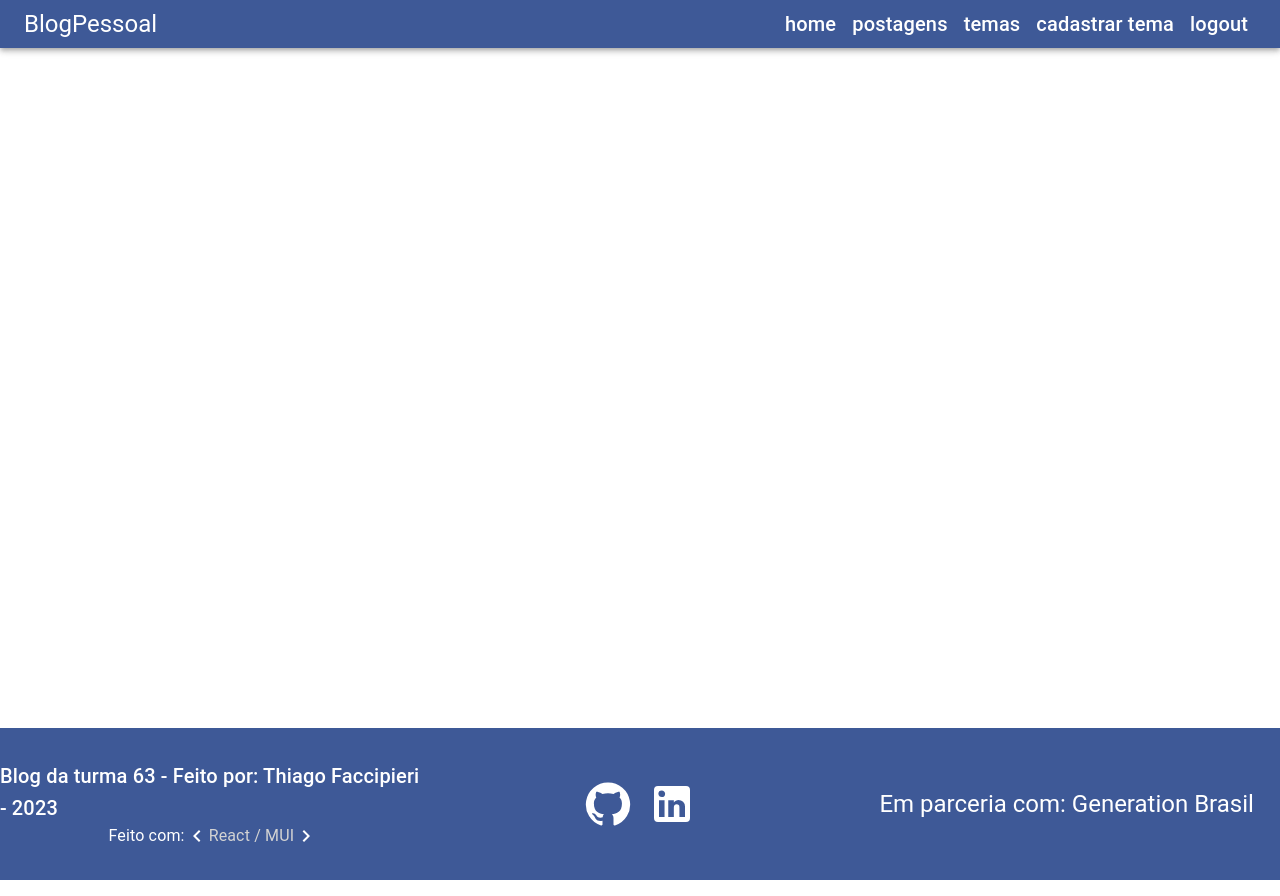
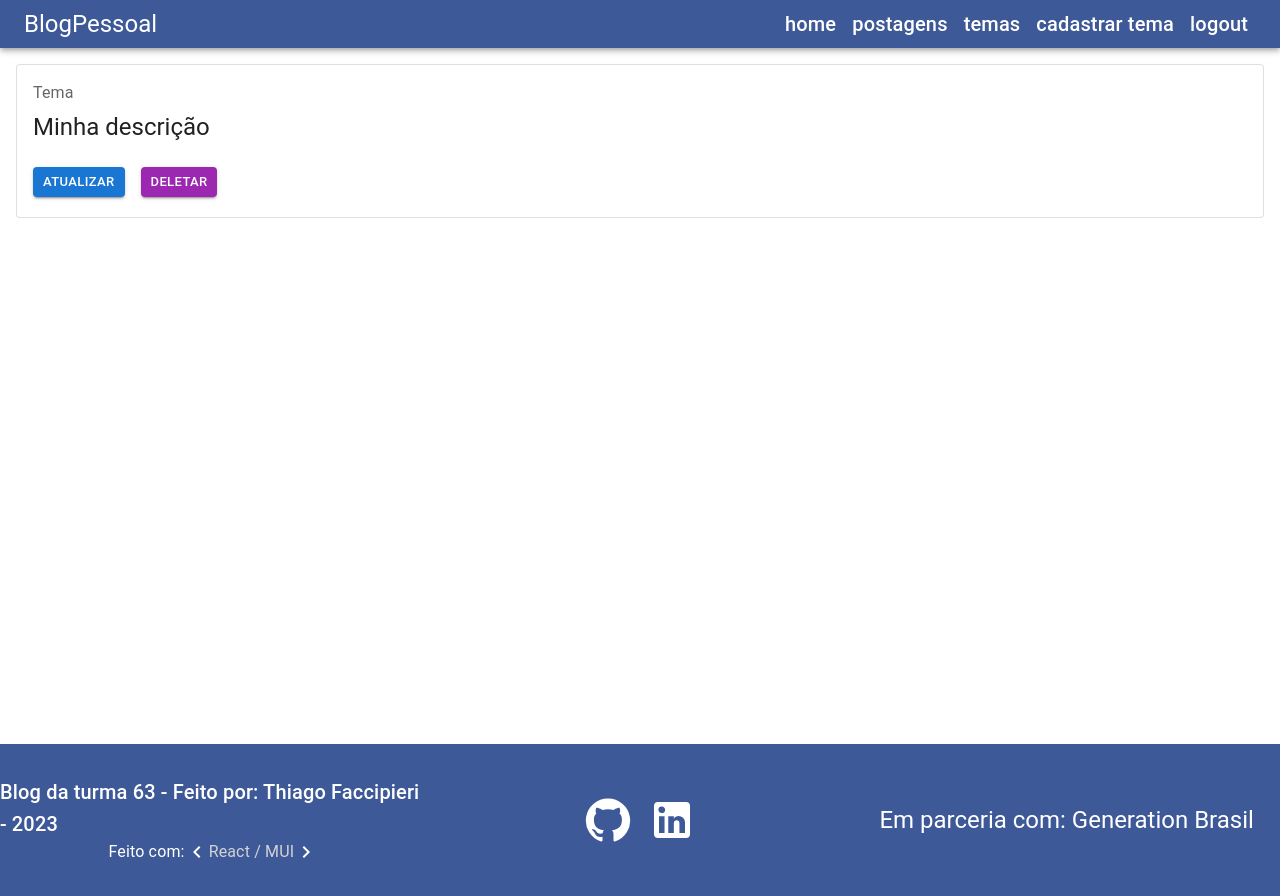
Before and after one commit to tjfaccipieri/blogPessoalT63, a React (Vite) app: page /temas in a window 1280 px wide. Built offline with nearby package versions, Linux system fonts and the light colour scheme.

Commit message:
cadastro e login integrados com backend

```diff
--- a/src/App.tsx
+++ b/src/App.tsx
@@ -2,9 +2,11 @@ import './App.css'
 import Footer from './componentes/estaticos/footer/Footer'
 import Navbar from './componentes/estaticos/navbar/Navbar'
 import Home from './paginas/home/Home'
-import { Route, BrowserRouter, Routes } from 'react-router-dom'
+import { Route, BrowserRouter, Routes} from 'react-router-dom'
 import Login from './paginas/login/Login'
 import CadastroUsuario from './paginas/cadastroUsuario/CadastroUsuario'
+import ListaPostagens from './componentes/postagens/listaPostagens/ListaPostagens'
+import ListaTemas from './componentes/temas/listaTemas/ListaTemas'
 
 function App() {
 
@@ -18,6 +20,8 @@ function App() {
             <Route path='/login' element={<Login />} />
             <Route path='/home' element={<Home />} />
             <Route path='/cadastro' element={<CadastroUsuario />} />
+            <Route path='/postagens' element={<ListaPostagens />} />
+            <Route path='/temas' element={<ListaTemas />} />
           </Routes>
         </div>
         <Footer />
--- a/src/componentes/estaticos/navbar/Navbar.tsx
+++ b/src/componentes/estaticos/navbar/Navbar.tsx
@@ -15,21 +15,27 @@ function Navbar() {
             </Box>
 
             <Box display="flex" justifyContent="start">
+              <Link to='/home'>
               <Box mx={1} style={{ cursor: 'pointer' }}>
                 <Typography variant="h6" color="inherit">
                   home
                 </Typography>
               </Box>
+              </Link>
+              <Link to='/postagens'>
               <Box mx={1} style={{ cursor: 'pointer' }}>
                 <Typography variant="h6" color="inherit">
                   postagens
                 </Typography>
               </Box>
+              </Link>
+              <Link to='/temas'>
               <Box mx={1} style={{ cursor: 'pointer' }}>
                 <Typography variant="h6" color="inherit">
                   temas
                 </Typography>
               </Box>
+              </Link>
               <Box mx={1} style={{ cursor: 'pointer' }}>
                 <Typography variant="h6" color="inherit">
                   cadastrar tema
--- /dev/null
+++ b/src/componentes/postagens/listaPostagens/ListaPostagens.tsx
@@ -0,0 +1,27 @@
+import { Box, Grid, Typography } from '@mui/material'
+import React from 'react'
+import Navbar from '../../estaticos/navbar/Navbar'
+import {Button} from '@material-ui/core'
+
+function ListaPostagens() {
+  return (
+    <>
+      <Grid container m={2}>
+        <Box display='flex' flexWrap={'wrap'} width={'100%'}>
+          <Grid item xs={3} border={1} borderRadius={2} borderColor={'lightgray'} p={2}>
+            <Typography>Postagem:</Typography>
+            <Typography>Titulo da postagem</Typography>
+            <Typography>Texto da postagem</Typography>
+            <Typography>data da postagem</Typography>
+            <Box display={'flex'} gap={4}>
+              <Button fullWidth variant='contained' color='primary'>editar</Button>
+              <Button fullWidth variant='contained' color='secondary'>apagar</Button>
+            </Box>
+          </Grid>
+        </Box>
+      </Grid>
+    </>
+  )
+}
+
+export default ListaPostagens
--- /dev/null
+++ b/src/componentes/postagens/tabPostagens/TabPostagens.tsx
@@ -0,0 +1,35 @@
+import React from 'react'
+import AppBar from '@material-ui/core/AppBar';
+import Tab from '@material-ui/core/Tab';
+import TabContext from '@material-ui/lab/TabContext';
+import TabList from '@material-ui/lab/TabList';
+import TabPanel from '@material-ui/lab/TabPanel';
+import ListaPostagens from '../listaPostagens/ListaPostagens';
+
+
+function TabPostagens() {
+  const [value, setValue] = React.useState('1');
+
+  const handleChange = (event: React.ChangeEvent<{}>, newValue: string) => {
+    setValue(newValue);
+  };
+  return (
+    <div >
+      <TabContext value={value}>
+        <AppBar position="static">
+          <TabList onChange={handleChange} aria-label="simple tabs example">
+            <Tab label="Postagens" value="1" />
+            <Tab label="Sobre" value="2" />
+          </TabList>
+        </AppBar>
+        <TabPanel value="1"><ListaPostagens /></TabPanel>
+        <TabPanel value="2">
+          Lorem, ipsum dolor sit amet consectetur adipisicing elit. Eligendi nemo esse quo accusamus voluptatum minus repudiandae cupiditate quisquam illo praesentium deserunt asperiores optio explicabo nulla facilis, facere excepturi debitis atque!
+        </TabPanel>
+
+      </TabContext>
+    </div>
+  )
+}
+
+export default TabPostagens
--- /dev/null
+++ b/src/componentes/temas/listaTemas/ListaTemas.tsx
@@ -0,0 +1,43 @@
+import { Box, Card, CardContent, Typography, CardActions, Button } from '@mui/material';
+import React from 'react'
+import { Link } from 'react-router-dom';
+
+function ListaTemas() {
+  return (
+    <>
+      <Box m={2} >
+        <Card variant="outlined">
+          <CardContent>
+            <Typography color="textSecondary" gutterBottom>
+              Tema
+            </Typography>
+            <Typography variant="h5" component="h2">
+              Minha descrição
+            </Typography>
+          </CardContent>
+          <CardActions>
+            <Box display="flex" justifyContent="center" mb={1.5} >
+
+              <Link to="" className="text-decorator-none">
+                <Box mx={1}>
+                  <Button variant="contained" className="marginLeft" size='small' color="primary" >
+                    atualizar
+                  </Button>
+                </Box>
+              </Link>
+              <Link to="" className="text-decorator-none">
+                <Box mx={1}>
+                  <Button variant="contained" size='small' color="secondary">
+                    deletar
+                  </Button>
+                </Box>
+              </Link>
+            </Box>
+          </CardActions>
+        </Card>
+      </Box>
+    </>
+  );
+}
+
+export default ListaTemas
--- a/src/index.css
+++ b/src/index.css
@@ -1,5 +1,9 @@
 * {
   margin: 0;
+}
+
+html {
+  /* color-scheme: light dark; */
 }
 
 a {
--- a/src/paginas/cadastroUsuario/CadastroUsuario.tsx
+++ b/src/paginas/cadastroUsuario/CadastroUsuario.tsx
@@ -28,7 +28,7 @@ function CadastroUsuario() {
   });
 
   // state para armazenar o campo de confirmação de senha, e fazer a checagem com a senha do usuário
-  const [confirmarSenha, setConfirmarSenha] = useState('');
+  const [confirmarSenha, setConfirmarSenha] = useState<string>('');
 
   // função para atualizar o estado do confirmar senha
   function confirmSenha(event: ChangeEvent<HTMLInputElement>) {
@@ -89,7 +89,6 @@ function CadastroUsuario() {
                   <Typography align="center" variant="h3">
                     Cadastrar
                   </Typography>
-
                   <TextField
                     name="nome"
                     label="Nome completo"
--- a/src/paginas/home/Home.tsx
+++ b/src/paginas/home/Home.tsx
@@ -1,9 +1,12 @@
 import React from 'react';
 import './Home.css';
 import { Box, Button, Grid, Typography } from '@mui/material';
+import ListaPostagens from '../../componentes/postagens/listaPostagens/ListaPostagens';
+import TabPostagens from '../../componentes/postagens/tabPostagens/TabPostagens';
 function Home() {
   return (
-    <Grid container gap={4} alignItems={'center'} justifyContent={'center'} style={{backgroundColor: '#385cb1'}}>
+    <>
+      <Grid container gap={4} alignItems={'center'} justifyContent={'center'} style={{backgroundColor: '#385cb1'}}>
       <Grid item xs={4}>
         <Box p={8} color={'white'} display={'flex'} flexDirection={'column'} alignItems={'center'} gap={2}>
           <Typography align='center' fontWeight={900} variant='h3'>Bem vindo ao blog pessoal</Typography>
@@ -15,6 +18,8 @@ function Home() {
         <img src="https://i.imgur.com/9OZAbB5.png" alt="" width={'100%'} />
       </Grid>
     </Grid>
+    <TabPostagens />
+    </>
   );
 }
 
--- a/src/paginas/login/Login.tsx
+++ b/src/paginas/login/Login.tsx
@@ -55,7 +55,7 @@ function Login() {
       <Grid container alignItems={'center'}>
         <Grid item xs={6}>
           <Box display={'flex'} justifyContent={'center'}>
-            <Grid xs={6} gap={2} display={'flex'} flexDirection={'column'}>
+            <Grid item xs={6} gap={2} display={'flex'} flexDirection={'column'}>
               <form onSubmit={enviar}>
                 <Box display={'flex'} flexDirection={'column'} gap={2}>
                   <Typography align="center" variant="h3">
--- a/src/service/service.ts
+++ b/src/service/service.ts
@@ -7,6 +7,7 @@ export const api = axios.create({
 export const login = async (url: string, dados: object, setDados: any) => {
   const resposta = await api.post(url, dados)
   setDados(resposta.data.token)
+  console.log(resposta);
 }
 
 export const cadastrarUsuario = async (url: string, dados: object, setDados: any) => {
```
